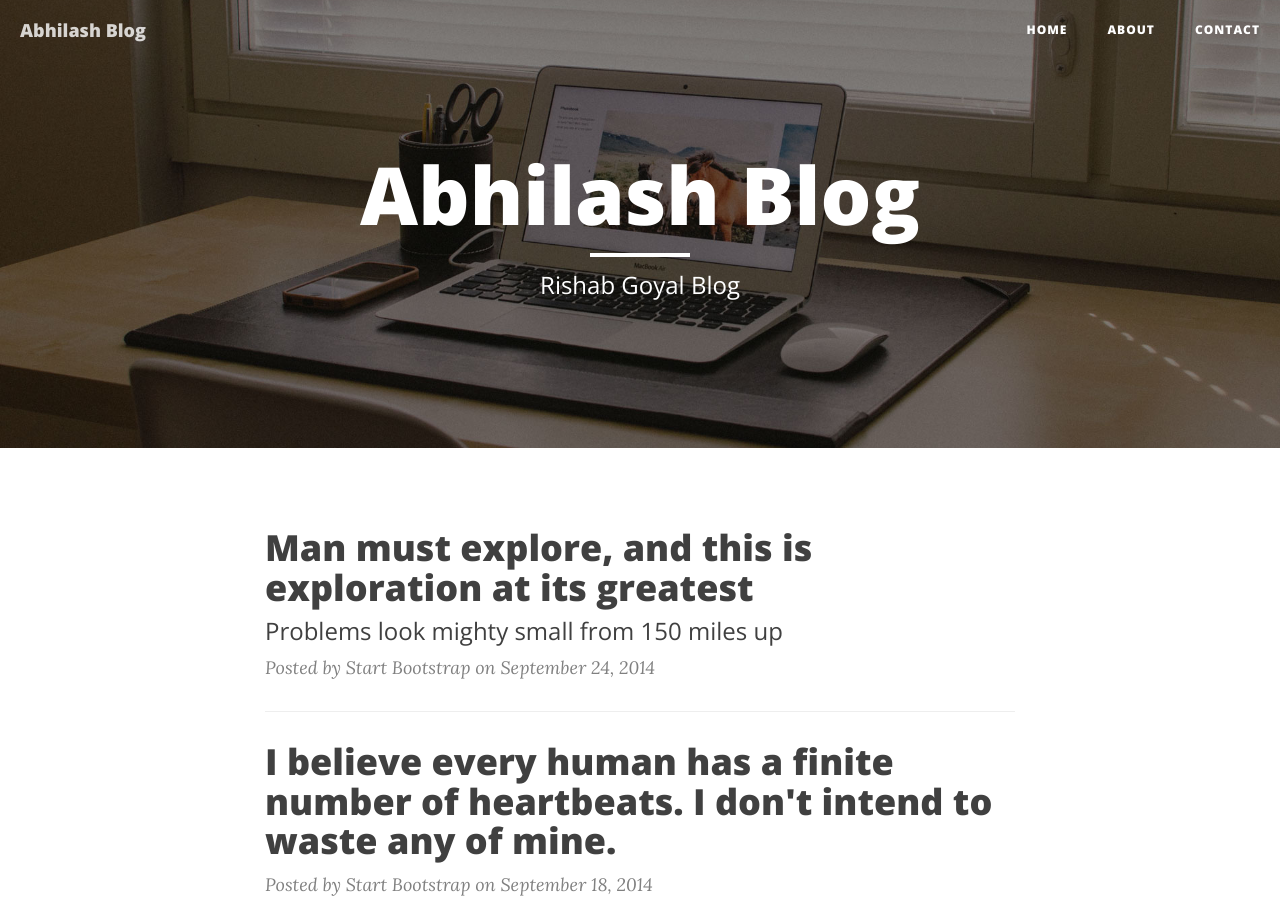
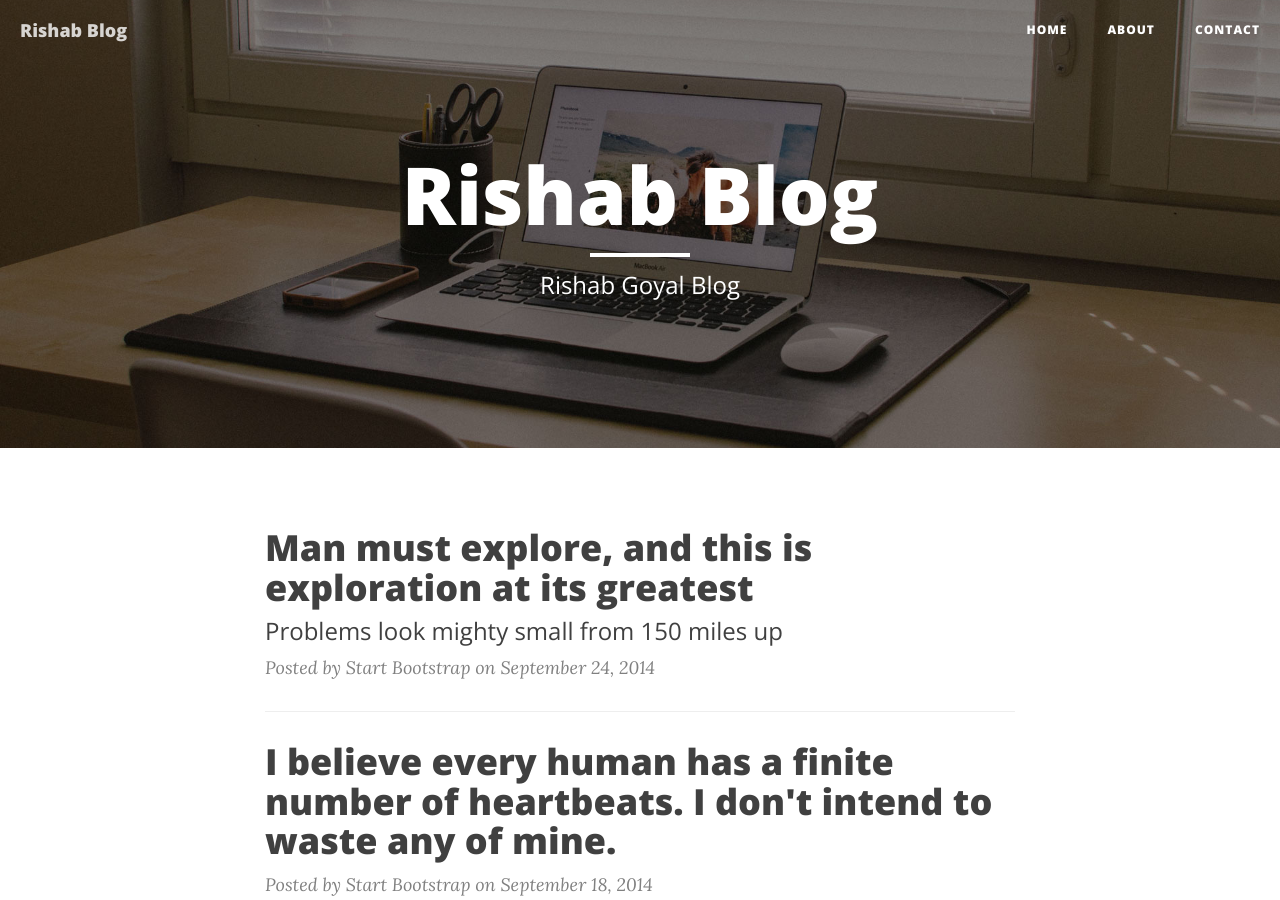
Before and after one commit to rishabgoyal/iamrishabgoyal, a Jekyll site: the page built from index.html, in a window 1280 px wide and 900 px high. Built offline with Jekyll 4.4.1, drawn with Linux system fonts in a browser that asks for light colours; nearby versions of some CDN libraries; the list of posts is cut into pages by our own code; part of the change alters nothing that is shown.

Commit message:
Update _config.yml

```diff
--- a/_config.yml
+++ b/_config.yml
@@ -1,16 +1,16 @@
 # Site settings
-title: Abhilash Blog
+title: Rishab Blog
 header-img: img/home-bg.jpg
-email: i@abhilashgoyal.com
+email: mail@iamrishabgoyal.com
 copyright_name: Meanwhile no copyright
-description: "This is Abhlash Goyal personal Blog. I am passionately curious about SDN/NFV and other network technology. I belong to Uttrakhand. You can reach to me for any help
-                relating to Networking or travelling ..."
+description: "This is Rishab Goyal personal Blog. I am passionately curious about Saleforce and Industry CRM technologies. I belong to Uttrakhand. You can reach to me for any help
+                relating to development or travelling ..."
 baseurl: ""
-url: "http://abhilashgoyal.com"
-twitter_username: abhilashgoyal4
-github_username:  abhilashgoyal
-facebook_username:  goyalabhilash
-email_username: abhilashgoyal4@gmail.com
+url: "http://iamrishabgoyal.com"
+twitter_username: iamrishabgoyal
+github_username:  iamrishabgoyal
+facebook_username:  iamrishabgoyal
+email_username: mail@iamrishabgoyal.com
 
 # Google Analytics
 # To enable google analytics, uncomment below line with a valid Google Tracking ID
```
